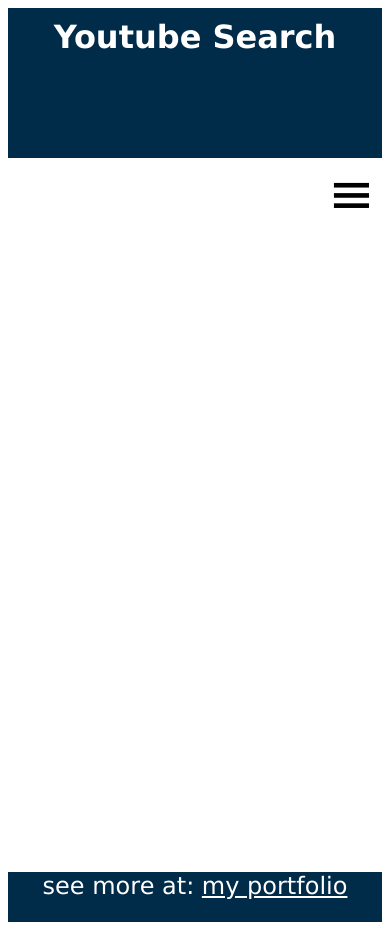
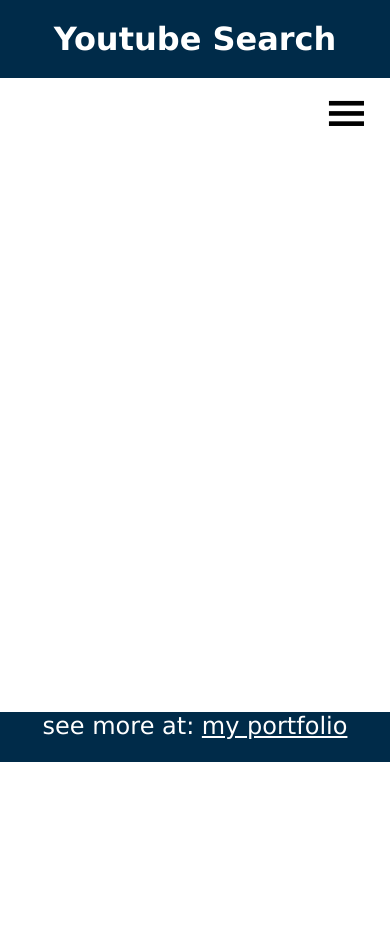
Before and after one commit to MatthewBenjamin/nm-front-end-challenge, a plain HTML site: page index.html in a window 390 px wide. After the commit the page ends 844 px from the top, so only its background shows below. Drawn offline with Linux system fonts and the light colour scheme.

Commit message:
feat: tweak UI

```diff
--- a/styles/style.css
+++ b/styles/style.css
@@ -15,6 +15,17 @@
     text-align: center;
 }
 
+body {
+    margin: 0;
+}
+
+.search-form__btn,
+.results-list__item,
+.nav-toggle,
+.results-list-container {
+    transition: 0.6s ease;
+}
+
 /* Header & Footer */
 .main-header,
 .main-footer {
@@ -22,7 +33,7 @@
 }
 
 .main-header {
-    height: 150px;
+    padding: 10px;
 }
 
     .main-header__heading {
@@ -46,7 +57,6 @@
         color: #fff;
         background: #333;
         border: 1px solid;
-        transition: 0.6s ease;
     }
 
         .search-form__btn:hover {
@@ -71,9 +81,10 @@
     }
 
 .main-content {
-    min-height: calc(100vh - 200px);
+    min-height: calc(100vh - 250px);
     max-width: 960px;
     margin: 20px auto;
+    position: relative;
 }
 
 .nav-toggle {
@@ -111,11 +122,9 @@
     .results-list__item {
         padding: 0;
         width: 320px;
-        transition: 0.6s ease;
         height: 90px;
         background: #002b49;
         color: #f5f5f5;
-        transition: 0.6s ease;
         border-radius: 5%;
         margin: 5px;
     }
@@ -144,7 +153,7 @@
         }
 
 /* page breaks */
-@media screen and (max-width: 720px) {
+@media screen and (max-width: 740px) {
     .current-video-container {
         width: calc(100% - 210px);
         max-width: 370px;
@@ -153,7 +162,7 @@
     .results-list__item {
         width: 200px;
     }
-        .results-list__item > img {
+        .results-list__item__img {
             display: none;
         }
 }
@@ -172,7 +181,7 @@
         }
 }
 
-@media screen and (max-width: 474px) {
+@media screen and (max-width: 490px) {
     .current-video-container,
     .results-list-container {
         display: block;
@@ -181,33 +190,34 @@
     .current-video-container {
         width: 100%;
         min-width: auto;
-        margin-top: 50px;
+        margin: auto;
+        padding-top: 50px;
     }
 
     .nav-toggle {
         position: absolute;
-        top: 180px;
-        right: 15px;
+        right: 20px;
         font-size: 3.5em;
         display: inline-block;
         line-height: 0.5;
-        transition: 0.6s ease;
     }
 
         .nav-toggle--active {
-            transform: translateX(-210px);
+            transform: translateX(-220px);
         }
 
-    .results-list-container{
+    .results-list-container {
         z-index: 1;
         position: fixed;
         top: 0;
         right: 0;
-        transform: translateX(210px);
-        transition: 0.6s ease;
+        transform: translateX(220px);
         background: #fff;
         border-radius: 5%;
+        max-height: 100vh;
+        overflow: scroll;
     }
+
         .results-list-container--active {
             transform: translateX(0);
         }
```
